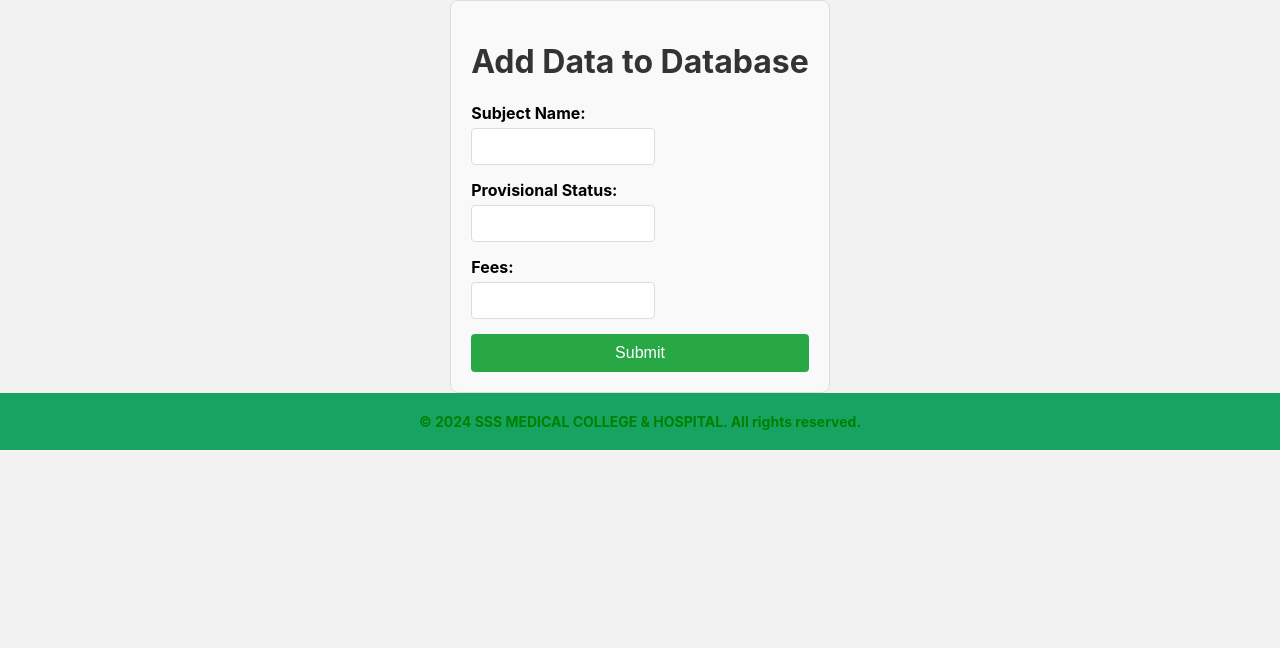
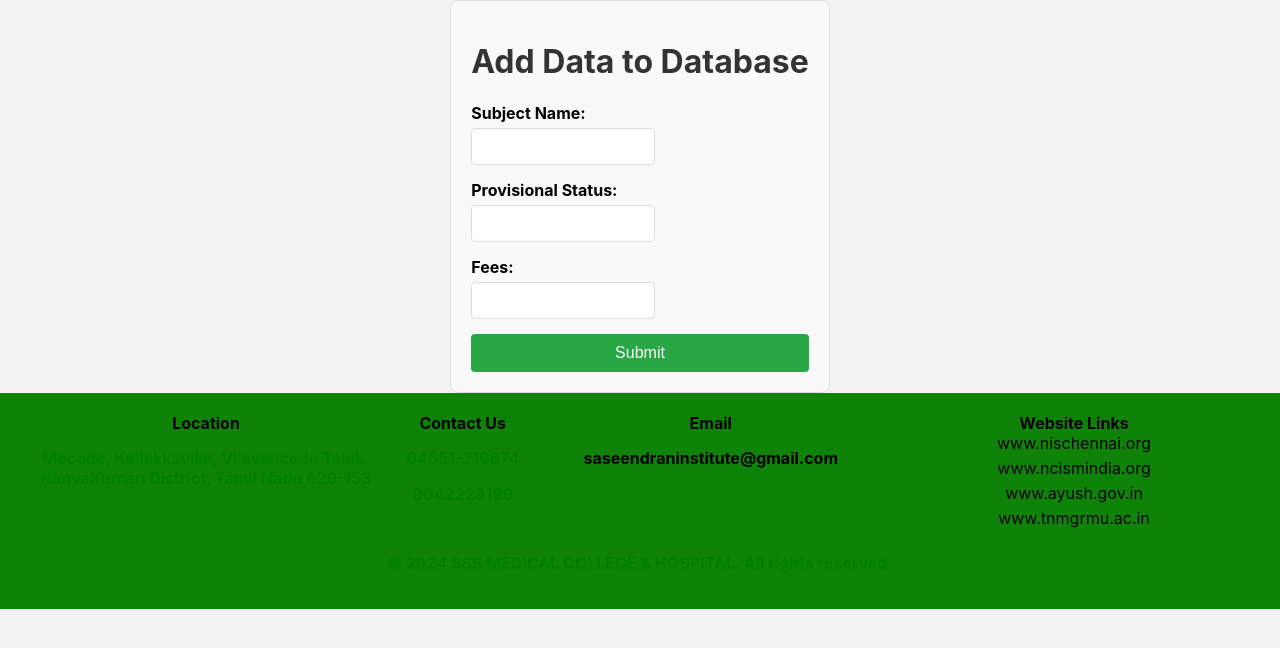
Before and after one commit to ArjunPrakash22/payment_mod, a React (Create React App) app in the folder payment_mod/frontend/: page /add-data in a window 1280 px wide. Shown: the top 648 px of the page. Built offline with nearby package versions, Linux system fonts and the light colour scheme.

Commit message:
added footer

```diff
--- a/payment_mod/frontend/src/Components/Footer/Footer.css
+++ b/payment_mod/frontend/src/Components/Footer/Footer.css
@@ -1,13 +1,62 @@
+/* Footer.css */
+
+/* General footer styling */
 footer {
-    background-color:#17a462;
-    color: #fff;
-    text-align: center;
-    padding: 20px 0;
-    width: 100%;
-    font-size: 14px;
-    position: relative;
+  background-color: #0f8307;
+  padding: 20px;
+}
+
+/* Flex layout for the footer sections */
+.footer_section {
+  display: flex;
+  justify-content: space-between;
+  align-items: flex-start;
+  margin-bottom: 20px;
+}
+.Email a{
+  color: black;
+}
+.Email a:hover {
+  text-decoration: underline;
+}
+
+/* Ensure that "Contact Us" is centered */
+.Contact {
+  text-align: center;
+  flex: 1; /* Ensures it gets equal space */
+}
+
+/* Each section is given a width, except for Contact */
+.location, .WebsiteLinks {
+  width: 30%;
+}
+
+/* Link styling for better visibility */
+.WebsiteLinks a {
+  display: block;
+  margin-bottom: 5px;
+  color: #000; /* Change to black for better visibility */
+  text-decoration: none;
+}
+
+.WebsiteLinks a:hover {
+  text-decoration: underline;
+}
+.Contact{
+
+  align-items: center;
+  border-left: 90px;
+}
+
+/* For smaller screens, stack sections vertically */
+@media (max-width: 768px) {
+  .footer_section {
+    flex-direction: column;
+    align-items: center;
   }
 
-  footer p {
-    margin: 0px auto;
+  .location, .Contact, .WebsiteLinks {
+    width: 100%;
+    text-align: center;
   }
+}
--- a/payment_mod/frontend/src/Components/Footer/Footer.jsx
+++ b/payment_mod/frontend/src/Components/Footer/Footer.jsx
@@ -1,12 +1,33 @@
 // Footer.js
 import React from 'react';
-import './Footer.css'
+import './Footer.css';
 
 const Footer = () => {
   return (
     <footer>
-      <p>© 2024 SSS MEDICAL COLLEGE & HOSPITAL. All rights reserved.</p>
-      {/* Add more footer content here */}
+      <div className='footer_section'>
+        <div className='location'>
+          <b>Location</b>
+          <p>Mecode, Kaliakkavilai, Vilavancode Taluk. KanyaKumari District, Tamil Nadu 629-153</p>
+        </div>
+        <div className='Contact'>
+          <b>Contact Us</b>
+          <p>04651-216674</p>
+          <p>9042228199</p>
+        </div>
+        <div className='Email'>
+        <b>Email</b>
+        <p><a href={`mailto:${encodeURIComponent('saseendraninstitute@gmail.com')}`}>saseendraninstitute@gmail.com</a></p>
+        </div>
+        <div className='WebsiteLinks'>
+          <b>Website Links</b>
+          <a target="_blank" href='https://nischennai.org/main/'>www.nischennai.org</a>
+          <a target="_blank" href='https://www.ncismindia.org/'>www.ncismindia.org</a>
+          <a target="_blank" href='https://ayush.gov.in/'>www.ayush.gov.in</a>
+          <a target="_blank" href='https://www.tnmgrmu.ac.in/'>www.tnmgrmu.ac.in</a>
+        </div>
+      </div>
+      <b><p>© 2024 SSS MEDICAL COLLEGE & HOSPITAL. All rights reserved.</p></b>
     </footer>
   );
 };
```
